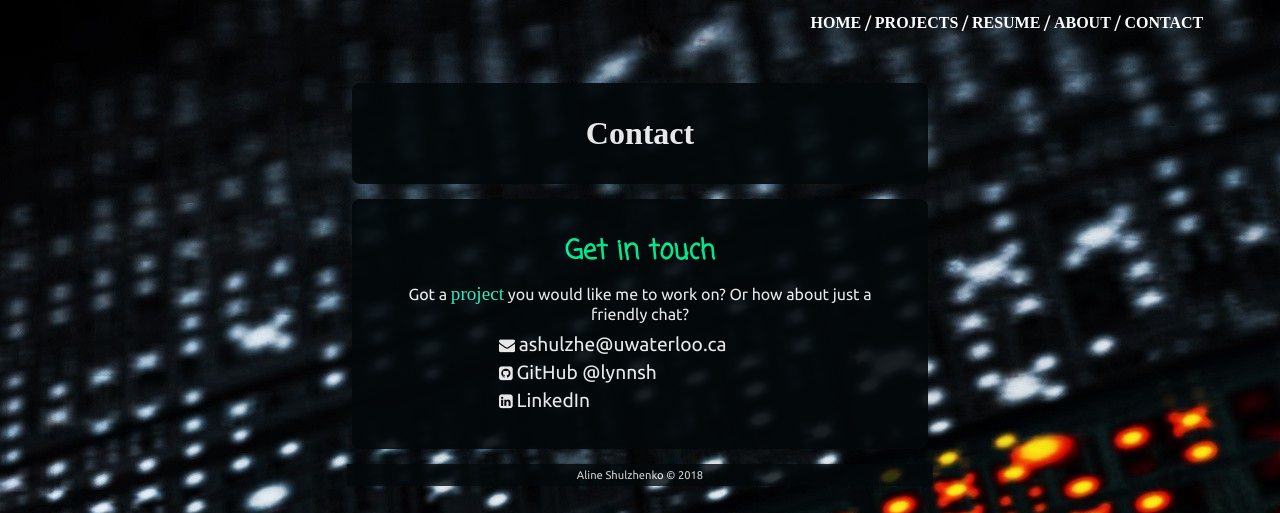
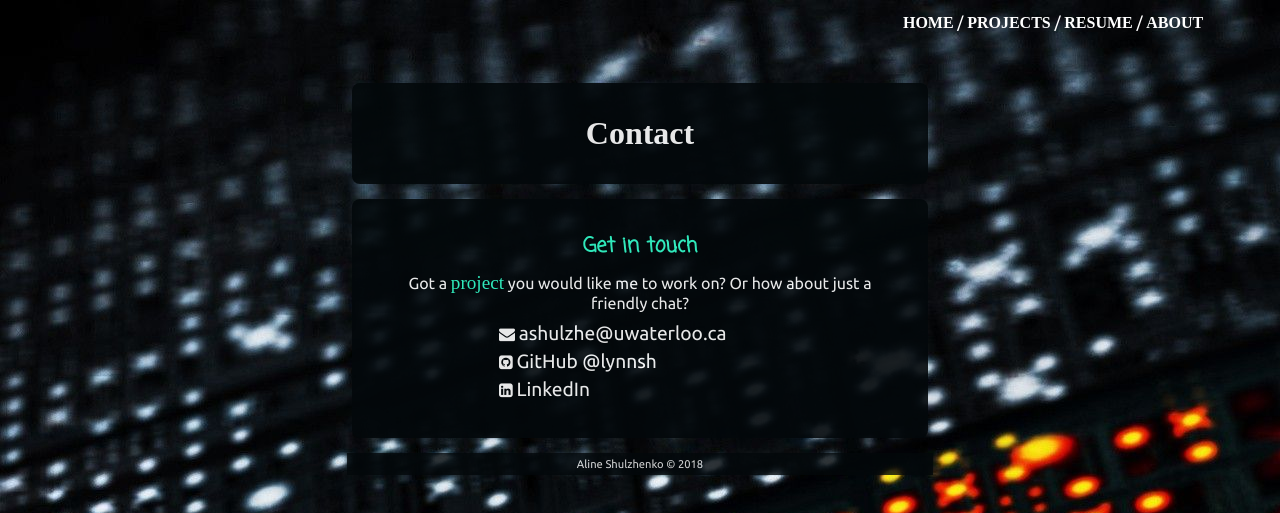
Before and after one commit to lynnsh/portfolio, a Django app: template portfolio/templates/portfolio/contact.html in a window 1280 px wide. Shown: the top 513 px of the page. Run offline with Django 3.2, Linux system fonts and the light colour scheme; the template is opened without the code that fills it, so the values that code supplies are empty; some web fonts are replaced.

Commit message:
modified about page

```diff
--- a/portfolio/static/portfolio/styles.css
+++ b/portfolio/static/portfolio/styles.css
@@ -105,7 +105,7 @@ nav {
 	margin-top: 35px;
 }
 
-.resume-h3, .index-em {
+.resume-h3, .index-em, .like-em {
 	font-family: Gloria Hallelujah;
 	font-size: 1.4em;
 	color: #99ff00;
@@ -125,6 +125,10 @@ nav {
 	font-weight: bold;
 }
 
+.like-em{
+	color: #33ffcc;
+}
+
 .message, #header-message{
 	margin-bottom: 15px;
 	padding: 2.5%;
@@ -135,7 +139,8 @@ nav {
 }
 
 .header-contact{
-	color: #00ff99;
+	color: #33ffcc;
+	font-size: 1.3em;
 }
 
 .a-email{
--- a/portfolio/templates/portfolio/base.html
+++ b/portfolio/templates/portfolio/base.html
@@ -23,8 +23,8 @@
 			<li id="home-nav" class="{% if classhome %}{{classhome}}{% else %}main-nav{% endif %}"><a href="{% url 'index' %}">HOME</a> /</li>
 			<li class="{% if classprojects %}{{classprojects}}{% else %}main-nav{% endif %}" id="projects-nav"><a href="{% url 'projects' %}">PROJECTS</a> /</li>
 			<li class="{% if classresume %}{{classresume}}{% else %}main-nav{% endif %}" id="resume-nav"><a href="{% url 'resume' %}">RESUME</a> /</li>
-			<li class="{% if classabout %}{{classabout}}{% else %}main-nav{% endif %}" id="about-nav"><a href="{% url 'about' %}">ABOUT</a> /</li>
-			<li class="{% if classcontact %}{{classcontact}}{% else %}main-nav{% endif %}" id="contact-nav"><a href="{% url 'contact' %}">CONTACT</a></li>
+			<li class="{% if classabout %}{{classabout}}{% else %}main-nav{% endif %}" id="about-nav"><a href="{% url 'about' %}">ABOUT</a></li>
+			{# <li class="{% if classcontact %}{{classcontact}}{% else %}main-nav{% endif %}" id="contact-nav"><a href="{% url 'contact' %}">CONTACT</a></li> #}
 		</nav>
 
 		{% block content %}
--- a/portfolio/urls.py
+++ b/portfolio/urls.py
@@ -5,7 +5,6 @@ from . import views
 urlpatterns = [
     url(r'^$', views.index, name='index'),
     url(r'^about/$', views.about, name='about'),
-    url(r'^contact/$', views.contact, name='contact'),
     url(r'^projects/$', views.projects, name='projects'),
     url(r'^resume/$', views.resume, name='resume'),
     url(r'^memory_game/$', views.memory_game, name='memory_game'),
--- a/portfolio/views.py
+++ b/portfolio/views.py
@@ -12,9 +12,9 @@ def about(request):
     context = {'classabout': "nav-current"}
     return render(request, 'portfolio/about.html', context)
 
-def contact(request):
+'''def contact(request):
     context = {'classcontact': "nav-current"}
-    return render(request, 'portfolio/contact.html', context)
+    return render(request, 'portfolio/contact.html', context)'''
 
 def projects(request):
     context = {'classprojects': "nav-current"}
```
Also changed, not shown: portfolio/templates/portfolio/about.html (+17 -1 lines), portfolio/static/portfolio/images/pic.png, portfolio/static/portfolio/images/raw/pic1.png (added).
